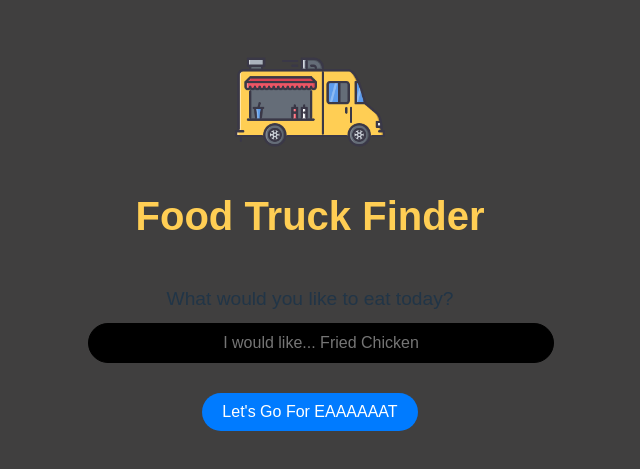
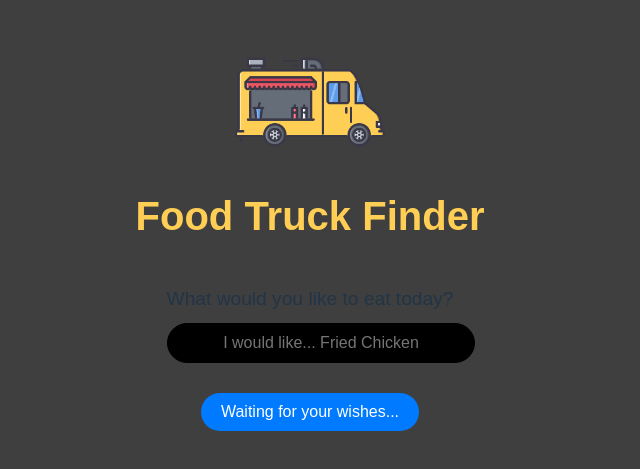
Before and after one commit to ggorosito09/challenge_food, a React (Vite) app in the folder frontend/vite-project/: page / in a window 1280 px wide. Shown: the part 171-640 px from the top of the page, without its empty margins (330-970 px from the left). Built offline with nearby package versions, Linux system fonts and the light colour scheme.

Commit message:
feat(LandingPage): Adding constraint for first interaction

```diff
--- a/frontend/vite-project/src/components/LandingPage.jsx
+++ b/frontend/vite-project/src/components/LandingPage.jsx
@@ -4,11 +4,11 @@
 import logo from '../assets/food-truck-logo.png';
 
 function LandingPage() {
-    const [input, setInput] = useState('');
+    const [foodWanted, setFoodWanted] = useState('');
     const navigate = useNavigate();
 
     const handleGoForEat = () => {
-        navigate('/main', { state: { query: input } });
+        navigate('/main', { state: { query: foodWanted } });
     };
 
     return (
@@ -23,12 +23,14 @@
                     type="text"
                     id="food-search"
                     placeholder="I would like... Fried Chicken"
-                    value={input}
-                    onChange={(e) => setInput(e.target.value)}
+                    value={foodWanted}
+                    onChange={(e) => setFoodWanted(e.target.value)}
                 />
-                <button type="button" onClick={handleGoForEat}>
-                    Let's Go For EAAAAAAT
-                </button>
+                <div>
+                    <button type="button" onClick={handleGoForEat} disabled={foodWanted === ''}>
+                        {foodWanted === '' ? 'Waiting for your wishes...' : "Let's Go For EAAAAAAT"}
+                    </button>
+                </div>
             </form>
         </div>
     );
```
